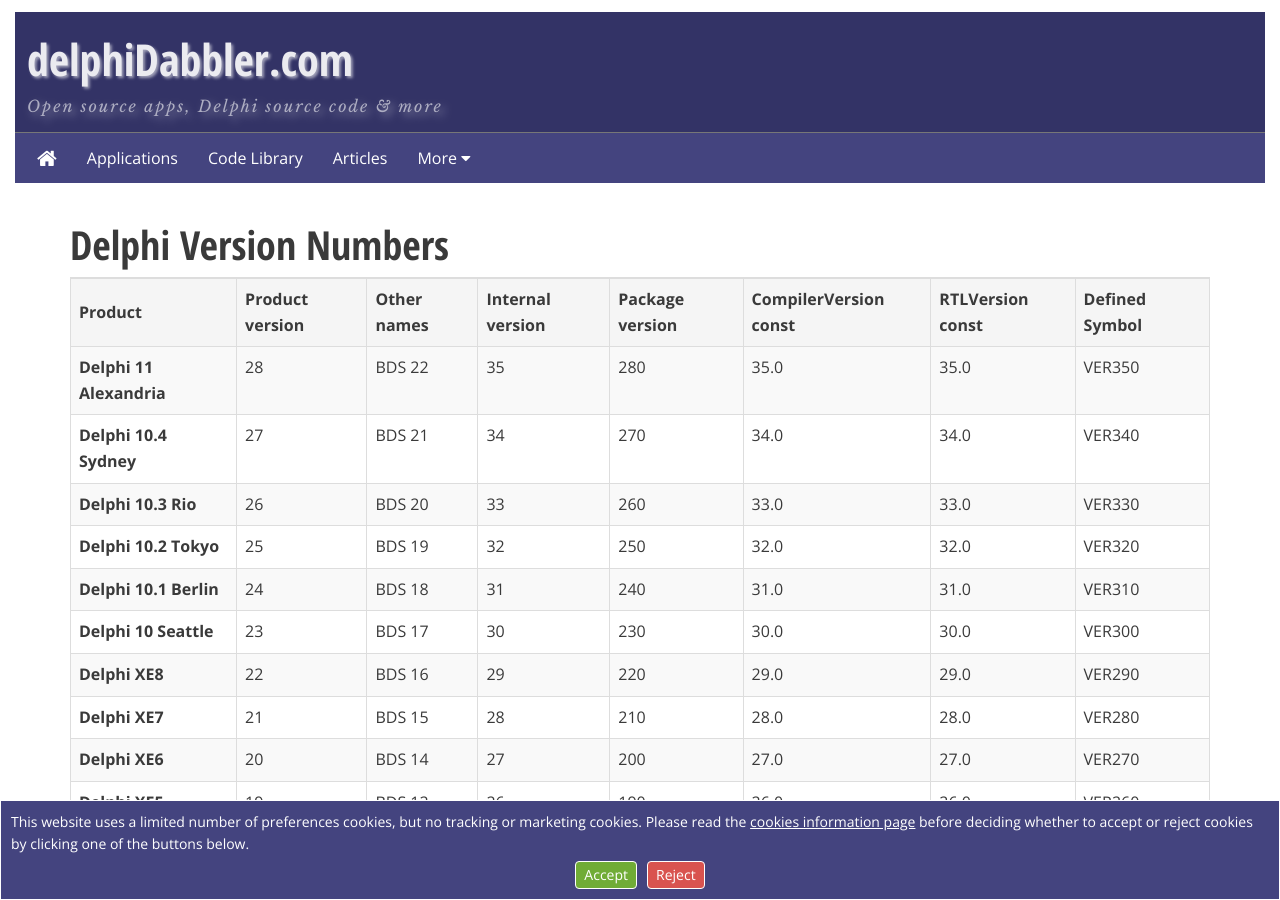
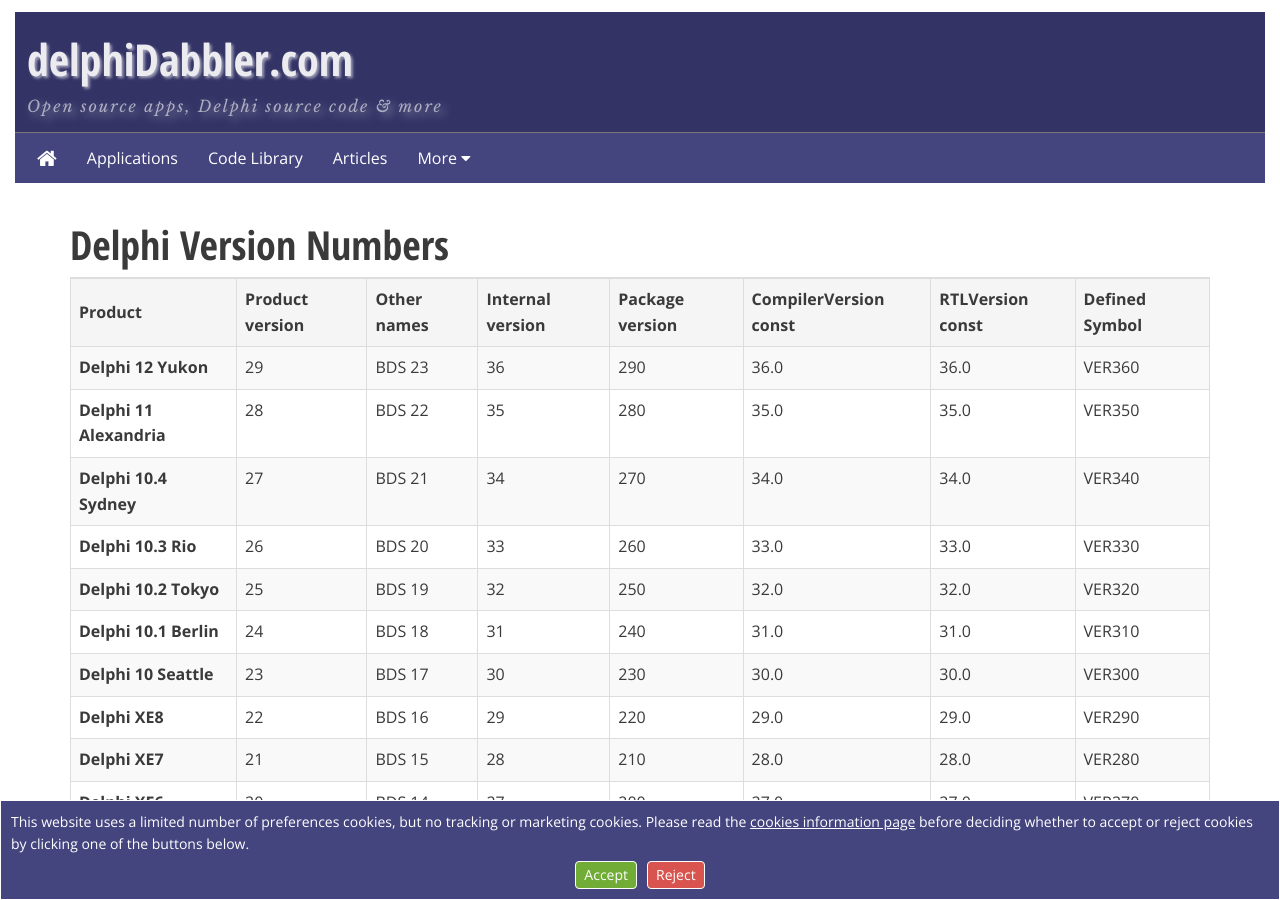
Before and after one commit to delphidabbler/delphidabbler.github.io, a Jekyll site: the page built from notes/version-numbers.html, in a window 1280 px wide and 900 px high. Built offline with Jekyll 4.4.1, drawn with Linux system fonts in a browser that asks for light colours.

Commit message:
Update Delphi notes re detecting Delphi 12

```diff
--- a/notes/version-numbers.html
+++ b/notes/version-numbers.html
@@ -20,6 +20,16 @@
                     </tr>
                 </thead>
                 <tbody>
+                    <tr>
+                        <td><strong>Delphi 12 Yukon</strong></td>
+                        <td>29</td>
+                        <td>BDS 23</td>
+                        <td>36</td>
+                        <td>290</td>
+                        <td>36.0</td>
+                        <td>36.0</td>
+                        <td>VER360</td>
+                    </tr>
                     <tr>
                         <td><strong>Delphi 11 Alexandria</strong></td>
                         <td>28</td>
```
